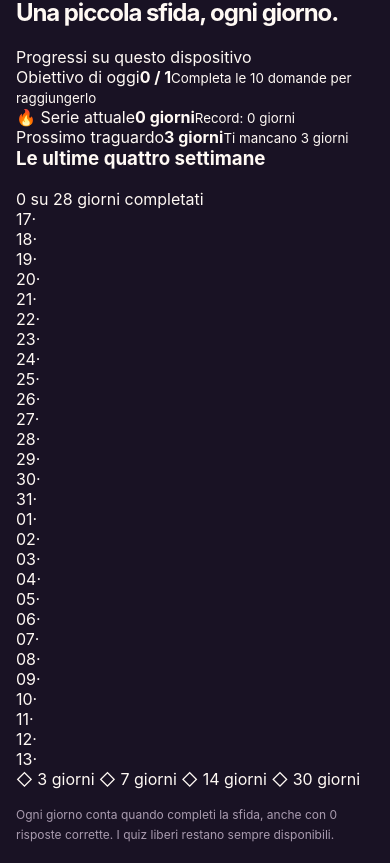
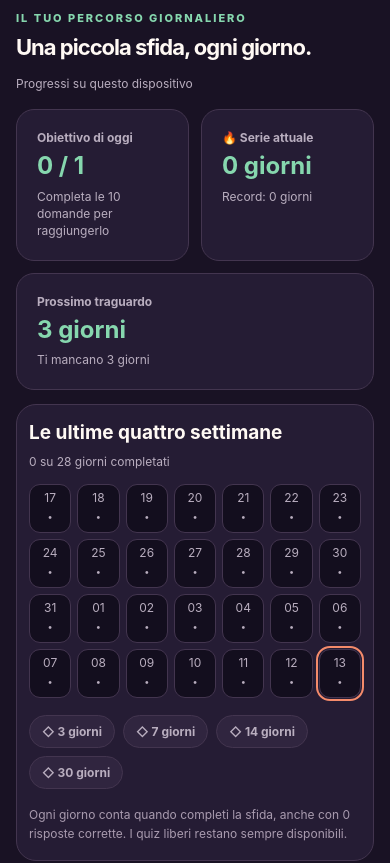
Before and after one commit to apirovanosieltre/Quizario, an Angular app: page / in a window 390 px wide. Shown: the part 987-1850 px from the top of the page. Built offline with nearby package versions, Linux system fonts and the light colour scheme; no server answers.

Commit message:
style: responsive daily calendar and streak milestone UI

```diff
--- a/src/styles.scss
+++ b/src/styles.scss
@@ -467,3 +467,30 @@ p { line-height: 1.65; }
 @media (max-width:380px) {
   .daily-completed-metrics { grid-template-columns: 1fr; }
 }
+
+
+/* Daily challenge calendar and attainable streak goals */
+.daily-goals-section { margin-top: 27px; }
+.daily-goals-head { display:flex; justify-content:space-between; align-items:end; gap:16px; flex-wrap:wrap; margin-bottom:18px; }
+.daily-goals-head h2 { margin:9px 0 0; font-size:clamp(22px,3.2vw,31px); }
+.daily-goal-caption { font-size:12px; color:var(--muted); }
+.daily-goals-summary { display:grid; grid-template-columns:repeat(3,minmax(0,1fr)); gap:12px; }
+.daily-goal-tile { display:flex; flex-direction:column; gap:8px; padding:20px; border:1px solid var(--line); border-radius:18px; background:var(--surface); }
+.daily-goal-tile > span { color:var(--muted); font-size:12px; font-weight:700; }
+.daily-goal-tile > strong { font-size:clamp(24px,3vw,32px); line-height:1.1; color:var(--mint); }
+.daily-goal-tile > small { font-size:12px; color:var(--muted); line-height:1.45; }
+.daily-calendar-card { margin-top:14px; padding:22px; border:1px solid var(--line); border-radius:20px; background:var(--surface); }
+.daily-calendar-heading { display:flex; justify-content:space-between; align-items:baseline; flex-wrap:wrap; gap:10px; margin-bottom:15px; }
+.daily-calendar-heading h3 { margin:0; font-size:19px; }
+.daily-calendar-heading > span { font-size:12px; color:var(--muted); }
+.daily-calendar-grid { display:grid; grid-template-columns:repeat(14,minmax(0,1fr)); gap:6px; }
+.daily-calendar-day { display:flex; flex-direction:column; align-items:center; justify-content:center; gap:2px; min-height:54px; padding:5px 2px; border-radius:11px; border:1px solid var(--line); color:var(--muted); background:var(--bg-deep); font-size:12px; }
+.daily-calendar-day.is-done { background:rgba(134,215,174,.12); border-color:rgba(134,215,174,.55); color:var(--mint); }
+.daily-calendar-day.is-today { outline:2px solid var(--coral); outline-offset:1px; }
+.calendar-day-symbol { font-size:16px; font-weight:850; }
+.daily-milestones { display:flex; gap:8px; flex-wrap:wrap; margin-top:17px; }
+.daily-milestones span { border-radius:99px; padding:8px 12px; color:var(--muted); background:var(--surface-2); border:1px solid var(--line); font-size:12px; font-weight:750; }
+.daily-milestones span.unlocked { color:var(--mint); border-color:rgba(134,215,174,.55); background:rgba(134,215,174,.09); }
+.daily-calendar-card .helper-note { font-size:12px; margin-bottom:0; }
+@media(max-width:800px) { .daily-calendar-grid { grid-template-columns:repeat(7,minmax(0,1fr)); } }
+@media(max-width:580px) { .daily-goals-summary { grid-template-columns:1fr 1fr; } .daily-goal-tile:last-child { grid-column:1/-1; } .daily-calendar-card { padding:16px 12px; } .daily-calendar-day { min-height:48px; } }
```
